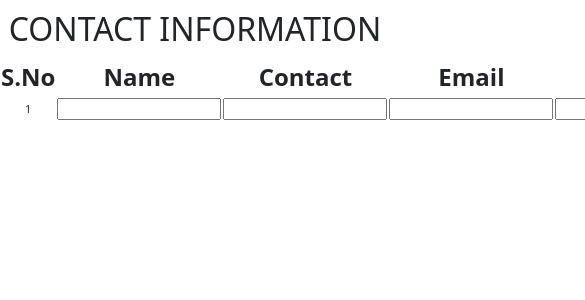
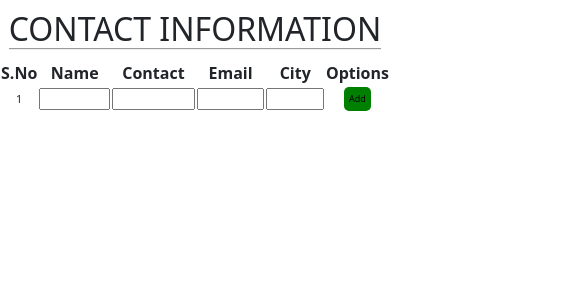
Before and after one commit to TamilazhaganM/Loginpage, a React (Create React App) app: page /contact in a window 390 px wide. Shown: the top 300 px of the page, 585 px wide, since content can reach past the window. Built offline with nearby package versions, Linux system fonts and the light colour scheme; the HTML template or start-up script is replaced by a standard one; a web font is replaced by a local one.

Commit message:
contact css adjusted

```diff
--- a/src/component/Logincompo/contactcomponent/Contact.css
+++ b/src/component/Logincompo/contactcomponent/Contact.css
@@ -1,9 +1,10 @@
 h1{
     display: block;
-    margin: 20px auto ;
+    margin: 50px auto ;
     font-size: 3rem;
     text-transform:uppercase;
     text-align: center;
+    border-bottom: 2px groove;
 }
 th{
     font-size: 2rem;
@@ -11,6 +12,9 @@ th{
 table{
     width: 90%;
     margin: 0 auto;
+}
+input{
+    width: 100%;
 }
 .contact-table{
     display: flex;
@@ -47,7 +51,7 @@ button{
       font-size: 2rem;
     }
     th {
-      font-size: 1.5rem;
+      font-size: 1rem;
     }
     table {
       width: 100%;
```
